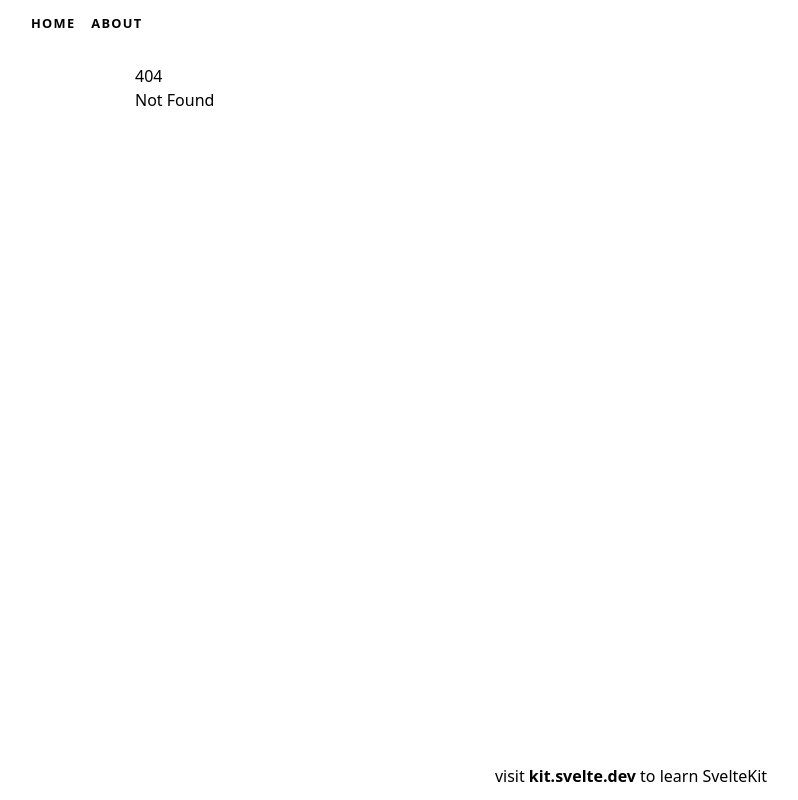
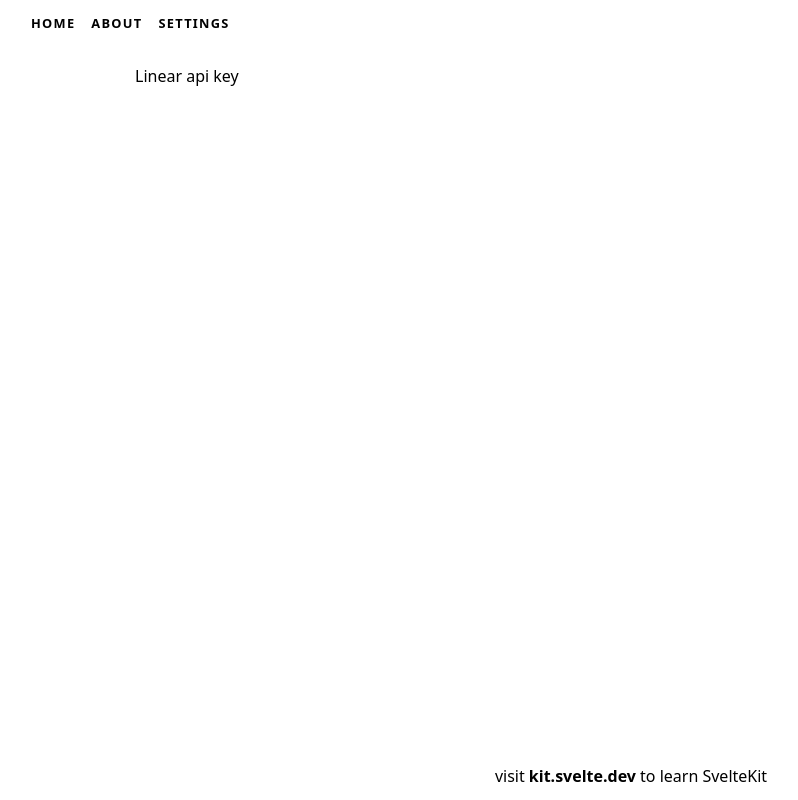
Before and after one commit to TimKhakk/release-notes-project, a SvelteKit app: page /settings in a window 1280 px wide. Before the commit this address had no page. Shown: the whole page, without its empty margins (9-807 px from the left). Built offline with nearby package versions, Linux system fonts and the light colour scheme.

Commit message:
add settings route

```diff
--- a/src/routes/Header.svelte
+++ b/src/routes/Header.svelte
@@ -13,6 +13,9 @@
 			</li>
 			<li aria-current={$page.url.pathname === '/about' ? 'page' : undefined}>
 				<a href="/about">About</a>
+			</li>
+			<li aria-current={$page.url.pathname === '/settings' ? 'page' : undefined}>
+				<a href="/settings">Settings</a>
 			</li>
 		</ul>
 		<svg viewBox="0 0 2 3" aria-hidden="true">
--- /dev/null
+++ b/src/routes/settings/+page.svelte
@@ -0,0 +1,8 @@
+<svelte:head>
+	<title>Settings</title>
+	<meta name="description" content="Settings this app" />
+</svelte:head>
+
+<div class="text-column">
+	<h1>Linear api key</h1>
+</div>
```
